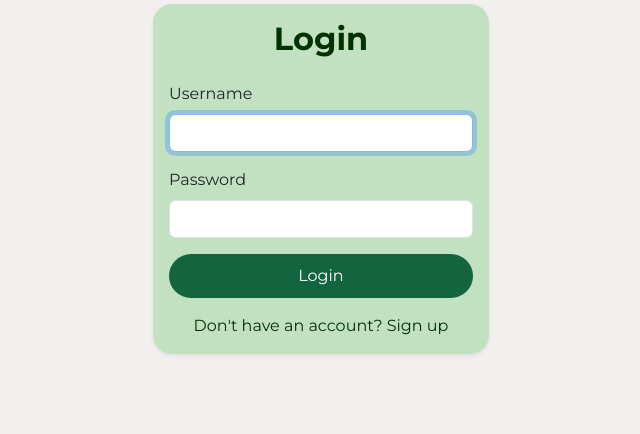
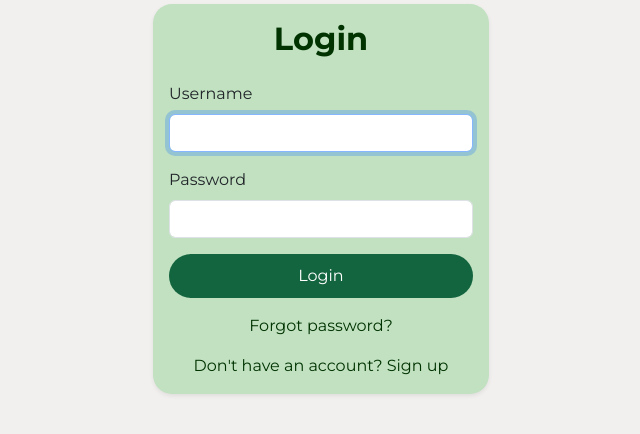
Before and after one commit to Sheerin-F-A/MoneyFlow, a Flask app: page /login in a window 1280 px wide. Shown: the part 270-704 px from the top of the page, without its empty margins (319-959 px from the left). Run offline with Flask 3, Linux system fonts and the light colour scheme.

Commit message:
Add login page template with Bootstrap styling
Create a user-friendly login form with links to signup and forgot password pages.

```diff
--- a/moneyflow/templates/login.html
+++ b/moneyflow/templates/login.html
@@ -15,6 +15,9 @@
                     <input type="password" class="form-control" id="password" name="password" required>
                 </div>
                 <button type="submit" class="btn btn-mf w-100">Login</button>
+                <div class="mt-3 text-center">
+                    <a href="{{ url_for('forgot_password') }}">Forgot password?</a>
+                </div>
             </form>
             <div class="mt-3 text-center">
                 <a href="{{ url_for('signup') }}">Don't have an account? Sign up</a>
```
